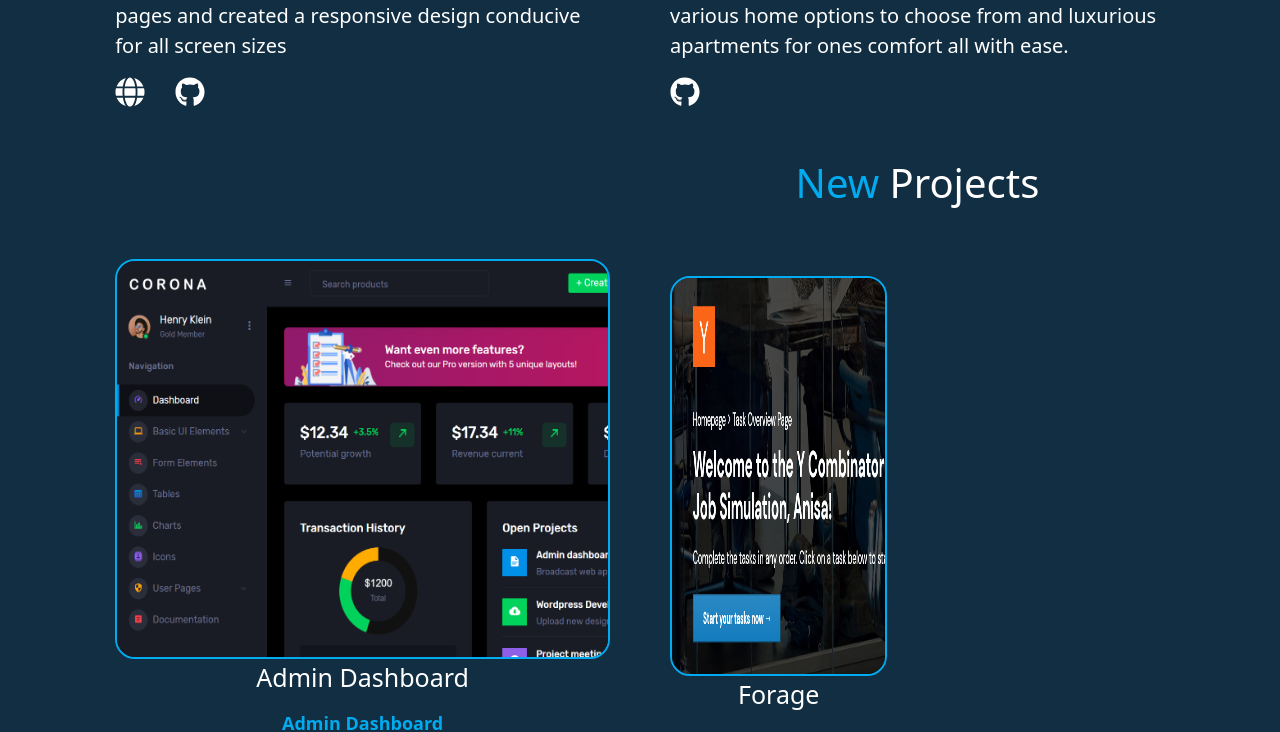
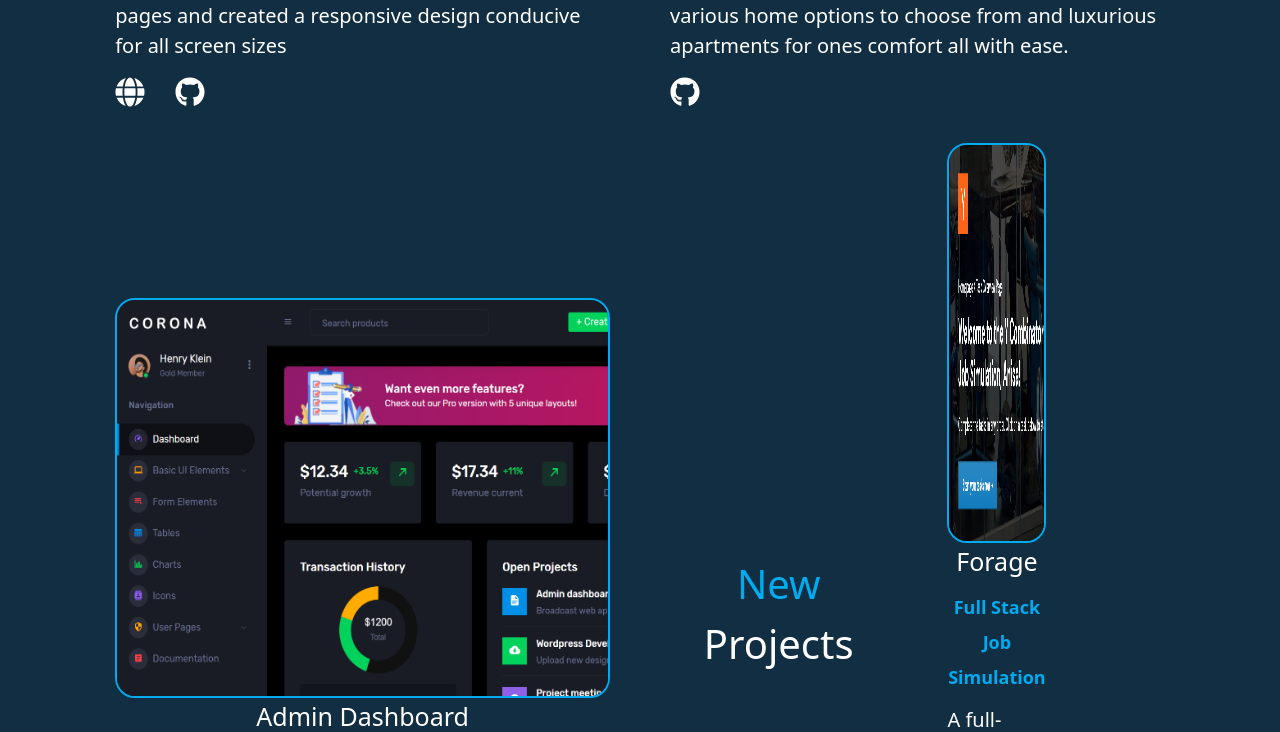
Before and after one commit to EaineDan/anisa-portfolio, a React (Create React App) app: page /projects in a window 1280 px wide. Shown: the part 2870-3602 px from the top of the page. Built offline with nearby package versions, Linux system fonts and the light colour scheme.

Commit message:
Revert "Update Projectspage.jsx"
This reverts commit b94d7286fea49553edcd8e23ef739ce67310f45f.

```diff
--- a/src/pages/projectspage/Projectspage.jsx
+++ b/src/pages/projectspage/Projectspage.jsx
@@ -246,7 +246,7 @@ const Projectspage = () => {
 
 
 
-          <div >
+          <div className={styles.projects}>
             <h2 className={styles.subhead}>
               <span>New </span>Projects
             </h2>
```
